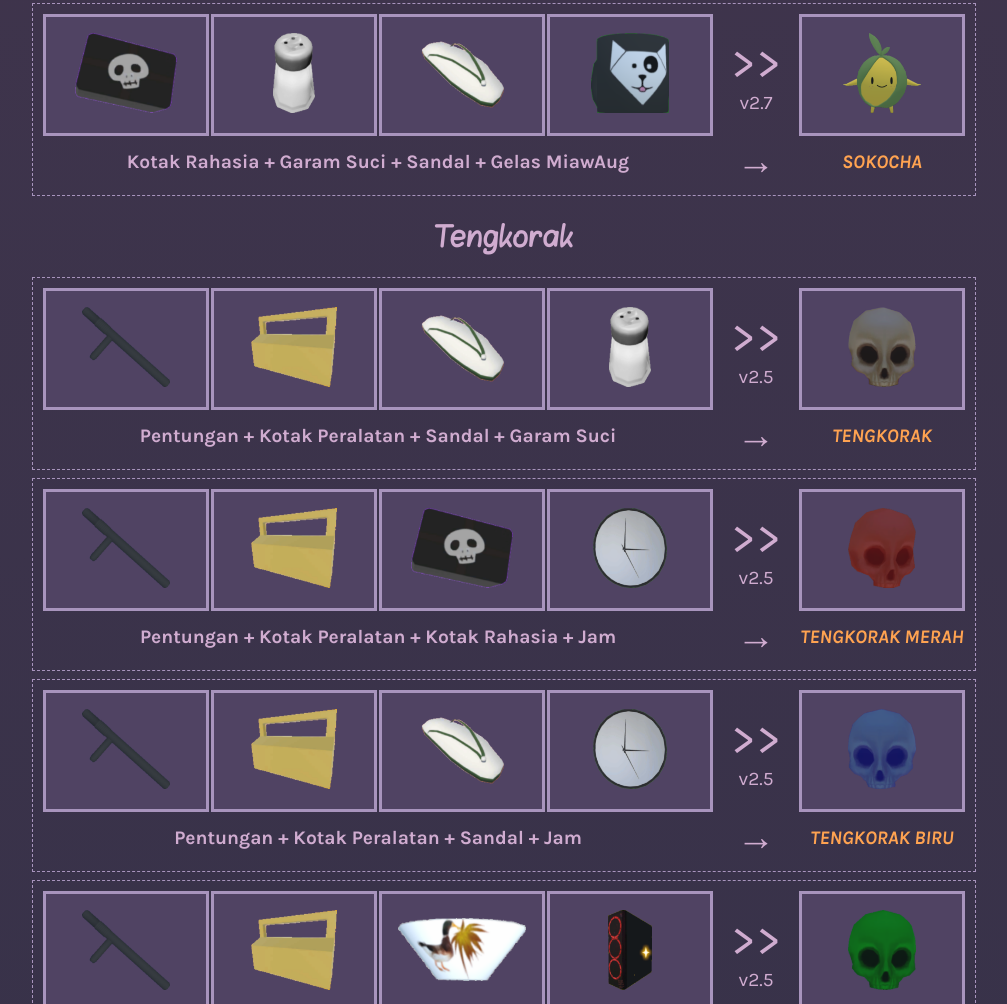
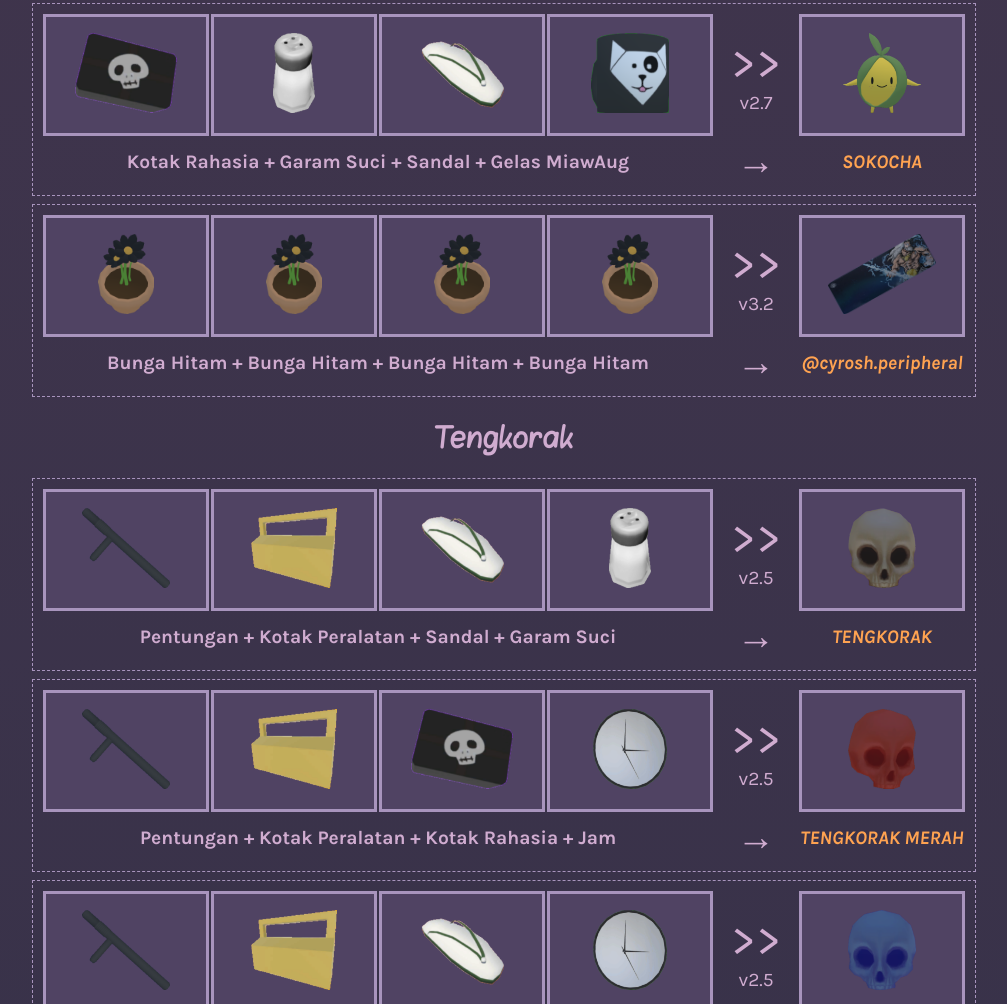
Before and after one commit to estehbunny/warnet-life-racikan-penyihir-gatsby, a Gatsby site: page / in a window 1280 px wide. Shown: the part 2658-3662 px from the top of the page, without its empty margins (136-1143 px from the left). Built offline with nearby package versions, Linux system fonts and the light colour scheme; Gatsby itself is replaced by a stand-in of ours.

Commit message:
Added new recipe introduced in v3.2

```diff
--- a/src/assets/css/racikan.scss
+++ b/src/assets/css/racikan.scss
@@ -81,6 +81,9 @@ table {
     font-style: italic;
     color: #ffa351;
     text-transform: uppercase;
+    &--lower {
+      text-transform: none;
+    }
   }
 
   &__process {
--- a/src/components/base-recipe-component.js
+++ b/src/components/base-recipe-component.js
@@ -42,6 +42,8 @@ class RecipeCard extends React.Component {
 
   render() {
     let recipeCombinations = this.generateCraftingRecipeCombinations()
+    let description = this.props.result.description
+    let doNotCapitalize = description.startsWith('@') ? 'crafting__result--lower' : ''
     return (
       <table>
         <tbody>
@@ -61,8 +63,8 @@ class RecipeCard extends React.Component {
               {recipeCombinations}
             </td>
             <td className='crafting__arrow center'>→</td>
-            <td className='crafting__result center'>
-              {this.props.result.description}
+            <td className={`crafting__result center ${doNotCapitalize}`}>
+              {description}
             </td>
           </tr>
         </tbody>
--- a/src/data/item.json
+++ b/src/data/item.json
@@ -248,5 +248,10 @@
     "id": "easter-egg-ollie",
     "path": "easter-egg-ollie",
     "description": "Novel Baru"
+  },
+  {
+    "id": "deskmat-cyrosh",
+    "path": "deskmat-cyrosh",
+    "description": "@cyrosh.peripheral"
   }
 ]
--- a/src/data/recipe-category.json
+++ b/src/data/recipe-category.json
@@ -14,7 +14,8 @@
       "cd-miawaug",
       "cd-windah",
       "gelas-miawaug",
-      "sokocha"
+      "sokocha",
+      "deskmat-cyrosh"
     ]
   },
   {
--- a/src/data/resep.json
+++ b/src/data/resep.json
@@ -70,6 +70,14 @@
     "recipe4": "kipas-alien",
     "result":  "easter-egg-ollie",
     "since": "3.0"
+  },
+  {
+    "recipe1": "bunga-hitam",
+    "recipe2": "bunga-hitam",
+    "recipe3": "bunga-hitam",
+    "recipe4": "bunga-hitam",
+    "result":  "deskmat-cyrosh",
+    "since": "3.2"
   },
   {
     "recipe1": "kotak-rahasia",
```
Also changed, not shown: static/item/deskmat-cyrosh.png (added).
